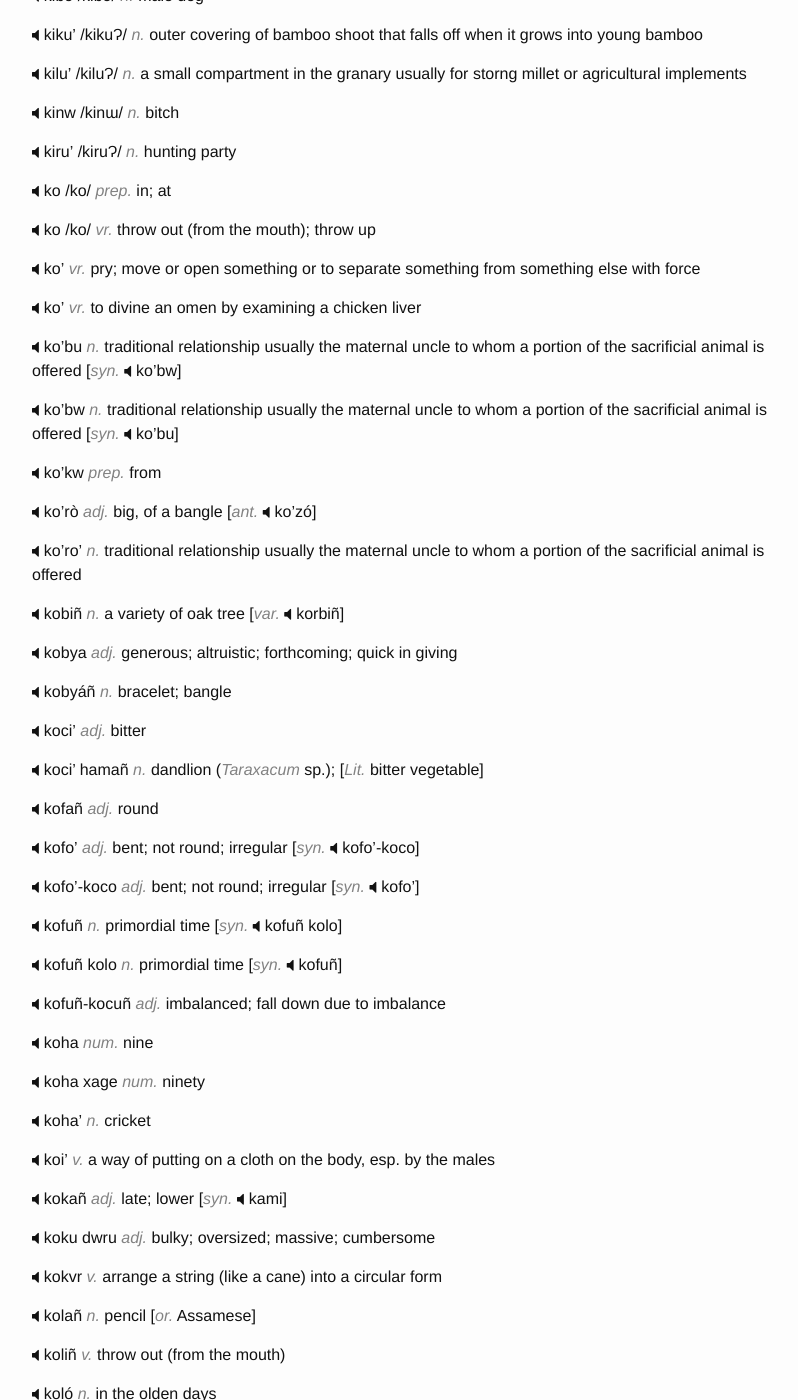
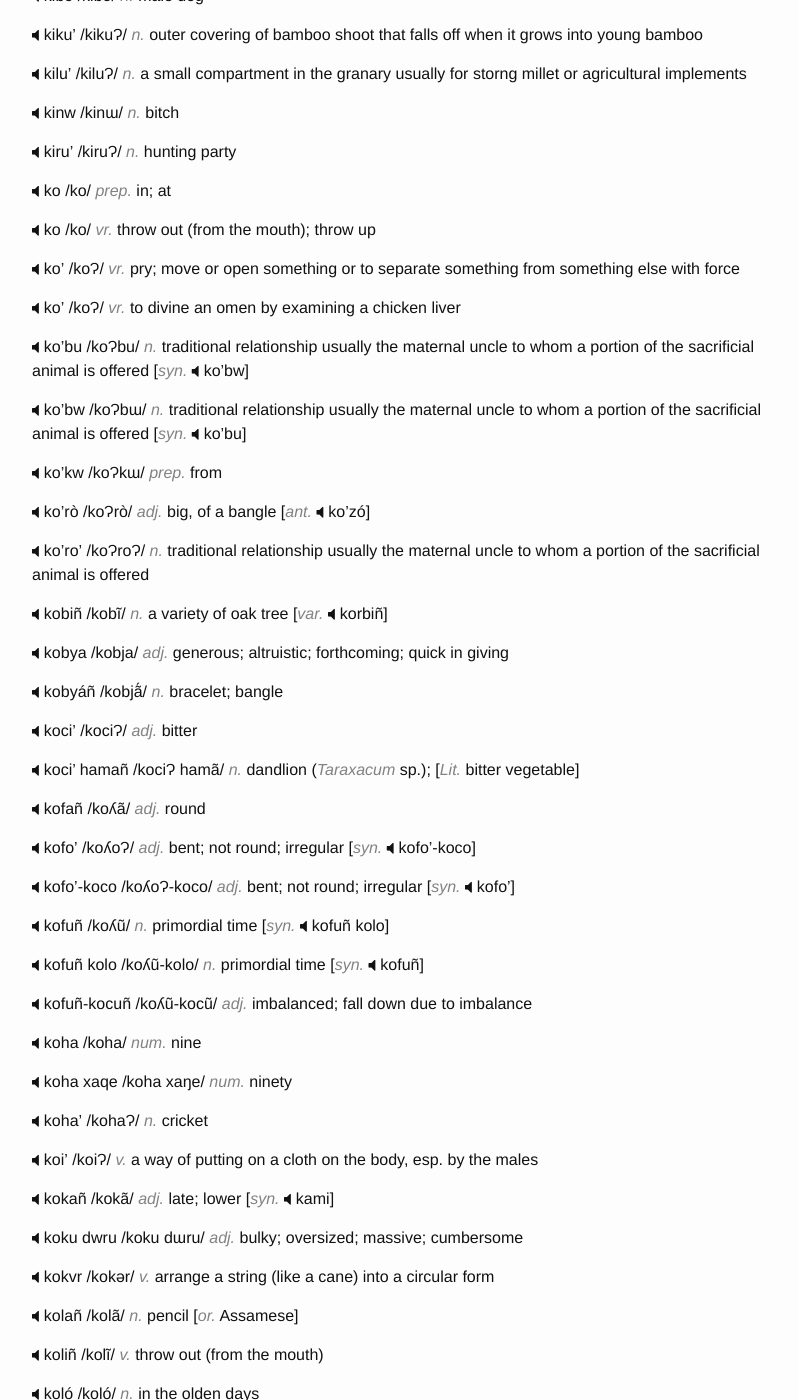
Before and after one commit to hacksparrow/language.apatani.org, a Jekyll site: the page built from dictionary/k.md, in a window 1280 px wide and 1400 px high, scrolled down 5197 px. Shown: the whole window, without its empty margins (238-1036 px from the left). Built offline with Jekyll 4.4.1, drawn with Linux system fonts in a browser that asks for light colours; nearby versions of some CDN libraries; comment, search, counter and statistics services are not loaded.

Commit message:
Update k.md

```diff
--- a/dictionary/k.md
+++ b/dictionary/k.md
@@ -270,65 +270,65 @@ __ko__	/ko/ _prep._	in; at
 
 __ko__	/ko/ _vr._	throw out (from the mouth); throw up
 
-__ko'__	_vr._	pry; move or open something or to separate something from something else with force
+__ko'__	/koɁ/ _vr._	pry; move or open something or to separate something from something else with force
 
-__ko'__	_vr._	to divine an omen by examining a chicken liver
+__ko'__	/koɁ/ _vr._	to divine an omen by examining a chicken liver
 
-__ko'bu__	_n._	traditional relationship usually the maternal uncle to whom a portion of the sacrificial animal is offered	[_syn._	ko'bw]
+__ko'bu__	/koɁbu/ _n._	traditional relationship usually the maternal uncle to whom a portion of the sacrificial animal is offered	[_syn._	ko'bw]
 
-__ko'bw__	_n._	traditional relationship usually the maternal uncle to whom a portion of the sacrificial animal is offered	[_syn._	ko'bu]
+__ko'bw__	/koɁbɯ/ _n._	traditional relationship usually the maternal uncle to whom a portion of the sacrificial animal is offered	[_syn._	ko'bu]
 
-__ko'kw__	_prep._	from
+__ko'kw__	/koɁkɯ/ _prep._	from
 
-__ko'rò__	_adj._	big, of a bangle	[_ant._	ko'zó]
+__ko'rò__	/koɁrò/ _adj._	big, of a bangle	[_ant._	ko'zó]
 
-__ko'ro'__	_n._	traditional relationship usually the maternal uncle to whom a portion of the sacrificial animal is offered
+__ko'ro'__	/koɁroɁ/ _n._	traditional relationship usually the maternal uncle to whom a portion of the sacrificial animal is offered
 
-__kobiñ__	_n._	a variety of oak tree	[_var._	korbiñ]
+__kobiñ__	/kobĩ/ _n._	a variety of oak tree	[_var._	korbiñ]
 
-__kobya__	_adj._	generous; altruistic; forthcoming; quick in giving
+__kobya__	/kobja/ _adj._	generous; altruistic; forthcoming; quick in giving
 
-__kobyáñ__	_n._	bracelet; bangle
+__kobyáñ__	/kobjã́/ _n._	bracelet; bangle
 
-__koci'__	_adj._	bitter
+__koci'__	/kociɁ/ _adj._	bitter
 
-__koci' hamañ__	_n._	dandlion (_Taraxacum_ sp.); [_Lit._ bitter vegetable]
+__koci' hamañ__	/kociɁ hamã/ _n._	dandlion (_Taraxacum_ sp.); [_Lit._ bitter vegetable]
 
-__kofañ__	_adj._	round
+__kofañ__	/koʎã/ _adj._	round
 
-__kofo'__	_adj._	bent; not round; irregular	[_syn._	kofo'-koco]
+__kofo'__	/koʎoɁ/ _adj._	bent; not round; irregular	[_syn._	kofo'-koco]
 
-__kofo'-koco__	_adj._	bent; not round; irregular	[_syn._	kofo']
+__kofo'-koco__	/koʎoɁ-koco/ _adj._	bent; not round; irregular	[_syn._	kofo']
 
-__kofuñ__	_n._	primordial time	[_syn._	kofuñ kolo]
+__kofuñ__ /koʎũ/	_n._	primordial time	[_syn._	kofuñ kolo]
 
-__kofuñ kolo__	_n._	primordial time	[_syn._	kofuñ]
+__kofuñ kolo__	/koʎũ-kolo/ _n._	primordial time	[_syn._	kofuñ]
 
-__kofuñ-kocuñ__	_adj._	imbalanced; fall down due to imbalance
+__kofuñ-kocuñ__	/koʎũ-kocũ/ _adj._	imbalanced; fall down due to imbalance
 
-__koha__	_num._	nine
+__koha__	/koha/ _num._	nine
 
-__koha xage__	_num._	ninety
+__koha xaqe__	/koha xaŋe/ _num._	ninety
 
-__koha'__	_n._	cricket
+__koha'__	/kohaɁ/ _n._	cricket
 
-__koi'__	_v._	a way of putting on a cloth on the body, esp. by the males
+__koi'__	/koiɁ/ _v._	a way of putting on a cloth on the body, esp. by the males
 
-__kokañ__	_adj._	late; lower	[_syn._	kami]
+__kokañ__	/kokã/ _adj._	late; lower	[_syn._	kami]
 
-__koku dwru__	_adj._	bulky; oversized; massive; cumbersome
+__koku dwru__	/koku dɯru/ _adj._	bulky; oversized; massive; cumbersome
 
-__kokvr__	_v._	arrange a string (like a cane) into a circular form
+__kokvr__	/kokǝr/ _v._	arrange a string (like a cane) into a circular form
 
-__kolañ__	_n._	pencil	[_or._	Assamese]
+__kolañ__	/kolã/ _n._	pencil	[_or._	Assamese]
 
-__koliñ__	_v._	throw out (from the mouth)
+__koliñ__	/kolĩ/ _v._	throw out (from the mouth)
 
-__koló__	_n._	in the olden days
+__koló__	/koló/ _n._	in the olden days
 
-__kolò__	_n._	the day before yesterday
+__kolò__	/kolò/ _n._	the day before yesterday
 
-__kolò lohe__	_n._	two days back
+__kolò lohe__ /kolò lohe/	_n._	two days back
 
 __komañ__	_adj._	dark (esp. to describe shades of color)
 
```
